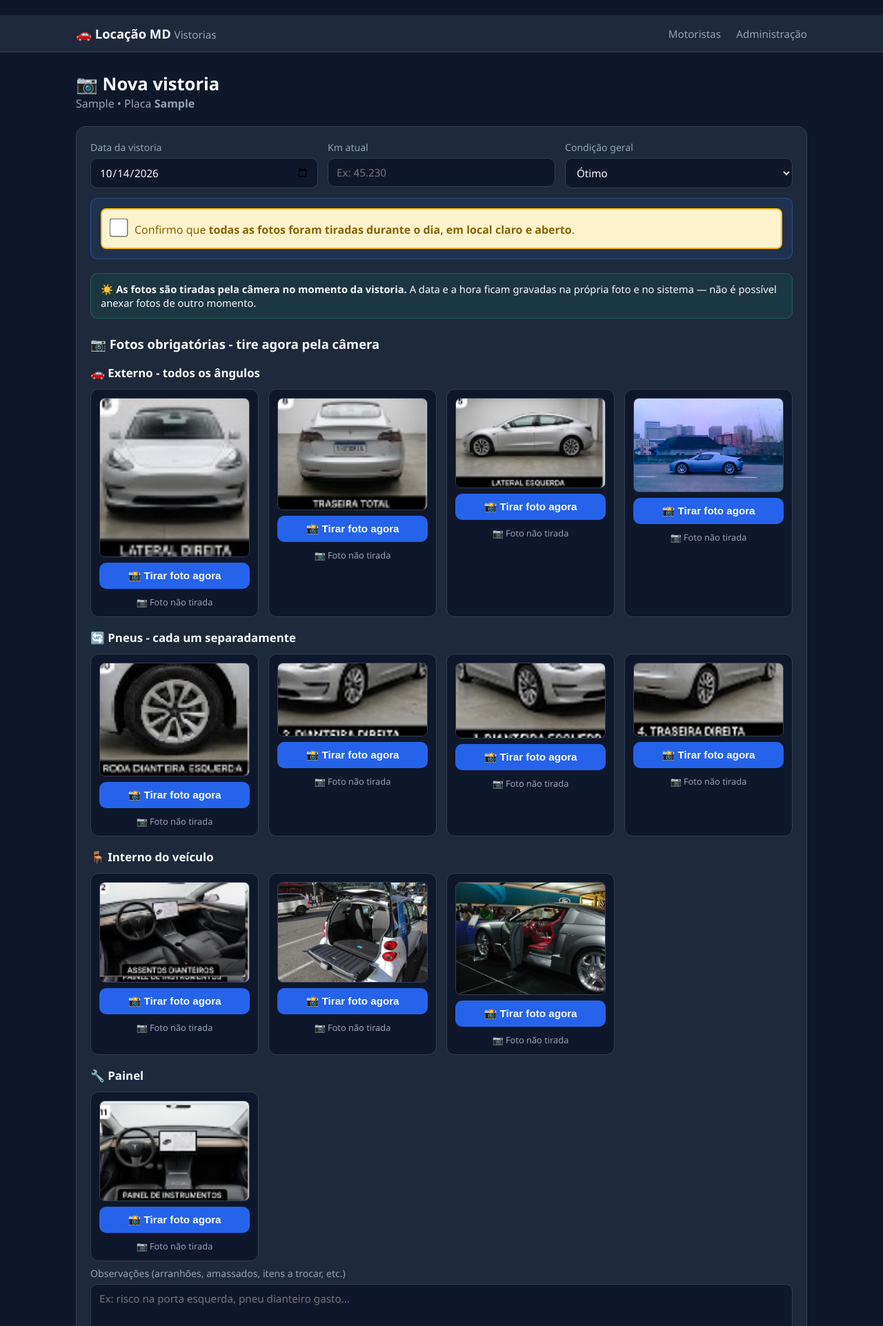
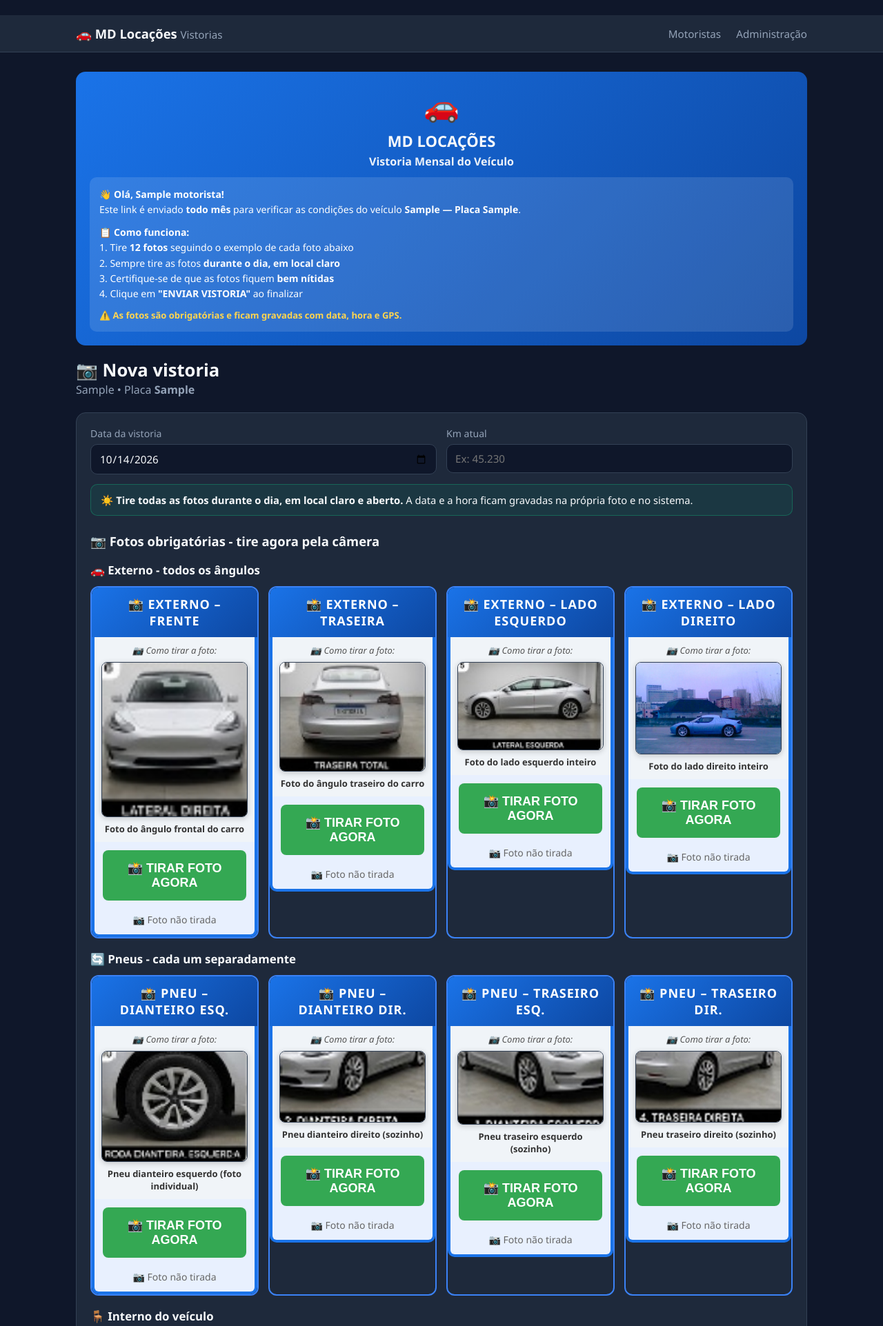
Before and after one commit to NETHOMIRANDA/LocacaoMD, a Flask app: page /vistoria/nova/1 in a window 1280 px wide. Shown: the top 1923 px of the page at 69% size. Run offline with Flask 3, Linux system fonts and the light colour scheme; tables that the repository leaves empty hold one stand-in row (values such as "Sample post").

Commit message:
MD Locacoes - App completo para deploy na nuvem

```diff
--- a/app.py
+++ b/app.py
@@ -19,6 +19,7 @@ import database as db
 
 app = Flask(__name__)
 app.secret_key = os.environ.get("LOCAOMD_CHAVE", "locaomd-secret-change-me")
+app.config['MAX_CONTENT_LENGTH'] = 200 * 1024 * 1024  # 200 MB (12 fotos em base64)
 
 BASE_DIR = os.path.dirname(os.path.abspath(__file__))
 FOTOS_DIR = os.path.join(BASE_DIR, "fotos")
@@ -289,12 +290,7 @@ def salvar_vistoria(motorista_id):
 
     km = request.form.get("km_atual", "").strip()
     cond_geral = request.form.get("condicao_geral", "")
-    dia_claro = 1 if request.form.get("dia_claro") == "on" else 0
     observacao = request.form.get("observacao", "").strip()
-
-    if not dia_claro:
-        flash("É obrigatório confirmar que as fotos foram tiradas em local claro e durante o dia.", "erro")
-        return redirect(url_for("nova_vistoria", motorista_id=motorista_id))
 
     # coleta das fotos capturadas em tempo real pela câmera
     fotos_enviadas = {}
@@ -332,6 +328,7 @@ def salvar_vistoria(motorista_id):
             return redirect(url_for("nova_vistoria", motorista_id=motorista_id))
 
     # salva vistoria
+    dia_claro = 1  # sempre 1: fotos são tiradas ao vivo pela câmera
     conn = db.get_connection()
     cur = conn.cursor()
     cur.execute(
@@ -374,7 +371,16 @@ def salvar_vistoria(motorista_id):
 
     prox, dias, _ = db.proxima_vistoria(motorista_id)
     flash(f"Vistoria registrada! Próxima vistoria: {fmt(prox)} (em {db.DIAS_VISTORIA} dias).", "sucesso")
-    return redirect(url_for("painel_motorista", motorista_id=motorista_id))
+    return redirect(url_for("vistoria_sucesso", motorista_id=motorista_id))
+
+
+@app.route("/vistoria/sucesso/<int:motorista_id>", methods=["GET"])
+def vistoria_sucesso(motorista_id):
+    m = db.motorista_por_id(motorista_id)
+    if not m:
+        abort(404)
+    hoje = request.args.get("data") or datetime.date.today().isoformat()
+    return render_template("sucesso.html", motorista=m, hoje=hoje)
 
 
 # ----------------------------------------------------------------------
--- a/requirements.txt
+++ b/requirements.txt
@@ -1,3 +1,4 @@
 flask>=3.0
-pillow>=10.0
-openai>=1.0
+pillow
+gunicorn
+supabase
--- a/static/style.css
+++ b/static/style.css
@@ -189,20 +189,20 @@ body {
 }
 
 .foto-campo {
-  background: var(--bg);
-  border: 1px solid var(--borda);
+  background: var(--card);
+  border: 2px solid var(--accent);
   border-radius: 12px;
-  padding: 12px;
+  overflow: hidden;
   text-align: center;
 }
 .foto-campo .exemplo {
   width: 100%;
+  max-width: 350px;
   border-radius: 8px;
   border: 1px solid var(--borda);
-  margin-bottom: 8px;
 }
-.foto-campo-rotulo { font-weight: 700; font-size: .92rem; margin-bottom: 4px; }
-.foto-campo small { display: block; color: var(--muted); font-size: .78rem; margin-bottom: 10px; }
+.foto-campo-rotulo { font-weight: 800; font-size: 1.1rem; margin-bottom: 4px; text-transform: uppercase; }
+.foto-campo small { display: block; color: var(--muted); font-size: .85rem; margin-bottom: 10px; }
 .botao-camera {
   width: 100%;
   background: var(--accent-2);
--- a/templates/base.html
+++ b/templates/base.html
@@ -2,8 +2,14 @@
 <html lang="pt-BR">
 <head>
 <meta charset="UTF-8">
-<meta name="viewport" content="width=device-width, initial-scale=1.0">
-<title>Locação MD - Vistorias {% block titulo %}{% endblock %}</title>
+<meta name="viewport" content="width=device-width, initial-scale=1.0, maximum-scale=1.0, user-scalable=no">
+<meta name="mobile-web-app-capable" content="yes">
+<meta name="apple-mobile-web-app-capable" content="yes">
+<meta name="apple-mobile-web-app-status-bar-style" content="black-translucent">
+<meta name="apple-mobile-web-app-title" content="MD Locações">
+<meta name="theme-color" content="#0F172A">
+<link rel="manifest" href="{{ url_for('static', filename='manifest.json') }}">
+<title>MD Locações - Vistorias {% block titulo %}{% endblock %}</title>
 <link rel="preconnect" href="https://fonts.googleapis.com">
 <link href="https://fonts.googleapis.com/css2?family=Inter:wght@400;500;600;700;800&display=swap" rel="stylesheet">
 <link rel="stylesheet" href="{{ url_for('static', filename='style.css') }}">
@@ -12,7 +18,7 @@
 <body>
 <header class="topo">
   <div class="topo-inner">
-    <a class="logo" href="{{ url_for('index') }}">🚗 <b>Locação MD</b> <span>Vistorias</span></a>
+    <a class="logo" href="{{ url_for('index') }}">🚗 <b>MD Locações</b> <span>Vistorias</span></a>
     <nav>
       {% if session.admin %}
         <a href="{{ url_for('admin_dashboard') }}">⚙️ Painel Admin</a>
--- a/templates/index.html
+++ b/templates/index.html
@@ -3,8 +3,10 @@
 
 {% block conteudo %}
 <section class="hero">
-  <h1>🚗 Controle de Vistorias</h1>
-  <p>Selecione seu nome para ver a condição do seu veículo e fazer a vistoria mensal com fotos.</p>
+  <div style="font-size: 52px; margin-bottom: 10px;">🚗</div>
+  <h1>MD LOCAÇÕES</h1>
+  <p style="font-size: 15px; margin-top: 8px; opacity: 0.9;">Sistema de Controle de Vistorias de Veículos</p>
+  <p style="font-size: 14px; margin-top: 12px; color: #94A3B8;">Selecione seu nome para ver a condição do seu veículo e fazer a vistoria mensal com fotos.</p>
 </section>
 
 <div class="grade">
--- a/templates/nova_vistoria.html
+++ b/templates/nova_vistoria.html
@@ -3,11 +3,20 @@
 
 {% macro campo_camera(chave, rotulo, dica, placa, src_exemplo) %}
 <div class="foto-campo">
-  <img class="exemplo" src="{{ src_exemplo }}" alt="Como tirar: {{ rotulo }}" id="exemplo-{{ chave }}">
-  <button type="button" class="botao botao-camera" onclick="abrirCameraDoSistema('{{ chave }}')">📸 Tirar foto agora</button>
-  <input type="file" id="arquivo-{{ chave }}" accept="image/*" capture="environment" hidden>
-  <img class="preview" id="preview-{{ chave }}" alt="Prévia da foto">
-  <div class="foto-status" id="status-{{ chave }}">📷 Foto não tirada</div>
+  <div class="foto-campo-destaque" style="background: linear-gradient(135deg, #1a73e8, #0d47a1); color: white; padding: 12px 15px; border-radius: 10px 10px 0 0; text-align: center; font-size: 18px; font-weight: 800; text-transform: uppercase; letter-spacing: 1px; margin-bottom: 0;">
+    📸 {{ rotulo }}
+  </div>
+  <div style="background: #f0f4f8; padding: 10px; border-left: 4px solid #1a73e8; border-right: 4px solid #1a73e8;">
+    <div style="text-align: center; margin-bottom: 8px; font-size: 13px; color: #555; font-style: italic;">📷 Como tirar a foto:</div>
+    <img class="exemplo" src="{{ src_exemplo }}" alt="Como tirar: {{ rotulo }}" id="exemplo-{{ chave }}" style="width: 100%; max-width: 350px; border-radius: 8px; box-shadow: 0 2px 8px rgba(0,0,0,0.2); display: block; margin: 0 auto;">
+    <div style="text-align: center; margin-top: 8px; font-size: 13px; color: #333; font-weight: 600;">{{ dica }}</div>
+  </div>
+  <div style="background: #e8f0fe; padding: 12px; border: 4px solid #1a73e8; border-top: none; border-radius: 0 0 10px 10px;">
+    <button type="button" class="botao botao-camera" onclick="abrirCameraDoSistema('{{ chave }}')" style="width: 100%; font-size: 18px; padding: 15px; background: #34a853; color: white; border: none; border-radius: 8px; font-weight: 700; cursor: pointer;">📸 TIRAR FOTO AGORA</button>
+    <input type="file" id="arquivo-{{ chave }}" accept="image/*" capture="environment" hidden>
+    <img class="preview" id="preview-{{ chave }}" alt="Prévia da foto" style="width: 100%; max-width: 350px; margin-top: 10px; border-radius: 8px; display: none;">
+    <div class="foto-status" id="status-{{ chave }}" style="text-align: center; margin-top: 8px; font-size: 14px; color: #666;">📷 Foto não tirada</div>
+  </div>
   <input type="hidden" name="foto_b64_{{ chave }}" id="foto_b64_{{ chave }}">
   <input type="hidden" name="captura_{{ chave }}" id="captura_{{ chave }}">
   <input type="hidden" name="gps_{{ chave }}" id="gps_{{ chave }}">
@@ -16,6 +25,32 @@
 
 {% block conteudo %}
 <section class="formulario-vistoria">
+  <!-- Boas-vindas MD Locações -->
+  <div class="cartao" style="background: linear-gradient(135deg, #1a73e8, #0d47a1); border: none; padding: 20px; margin-bottom: 18px;">
+    <div style="text-align: center;">
+      <div style="font-size: 42px; margin-bottom: 8px;">🚗</div>
+      <h1 style="font-size: 22px; font-weight: 800; margin-bottom: 4px;">MD LOCAÇÕES</h1>
+      <p style="font-size: 16px; font-weight: 600; opacity: 0.95; margin-bottom: 12px;">Vistoria Mensal do Veículo</p>
+    </div>
+    <div style="background: rgba(255,255,255,0.12); border-radius: 10px; padding: 14px; margin-top: 8px;">
+      <p style="font-size: 14px; line-height: 1.6; color: white; margin-bottom: 10px;">
+        👋 <b>Olá, {{ motorista.nome }}!</b><br>
+        Este link é enviado <b>todo mês</b> para verificar as condições do veículo
+        <b>{{ motorista.veiculo }} — Placa {{ motorista.placa }}</b>.
+      </p>
+      <p style="font-size: 14px; line-height: 1.6; color: white; margin-bottom: 10px;">
+        📋 <b>Como funciona:</b><br>
+        1. Tire <b>12 fotos</b> seguindo o exemplo de cada foto abaixo<br>
+        2. Sempre tire as fotos <b>durante o dia, em local claro</b><br>
+        3. Certifique-se de que as fotos fiquem <b>bem nítidas</b><br>
+        4. Clique em <b>"ENVIAR VISTORIA"</b> ao finalizar
+      </p>
+      <p style="font-size: 13px; line-height: 1.5; color: #ffd54f; font-weight: 600;">
+        ⚠️ As fotos são obrigatórias e ficam gravadas com data, hora e GPS.
+      </p>
+    </div>
+  </div>
+
   <div class="cabecalho">
     <h1>📷 Nova vistoria</h1>
     <p class="sub">{{ motorista.veiculo }} &bull; Placa <b>{{ motorista.placa }}</b></p>
@@ -31,25 +66,11 @@
         <span>Km atual</span>
         <input type="text" name="km_atual" placeholder="Ex: 45.230" inputmode="numeric">
       </label>
-      <label class="campo">
-        <span>Condição geral</span>
-        <select name="condicao_geral">
-          {% for op in opcoes %}<option>{{ op }}</option>{% endfor %}
-        </select>
-      </label>
-    </div>
-
-    <div class="aviso-luz">
-      <label class="check" style="background: #fff3cd; padding: 15px; border-radius: 8px; display: block; cursor: pointer; border: 2px solid #ffc107;">
-        <input type="checkbox" name="dia_claro" id="dia_claro" style="transform: scale(1.5); margin-right: 10px;">
-        <span style="font-size: 16px; color: #856404;">Confirmo que <b>todas as fotos foram tiradas durante o dia, em local claro e aberto</b>.</span>
-      </label>
     </div>
 
     <div class="aviso-tempo">
-      ☀️ <b>As fotos são tiradas pela câmera no momento da vistoria.</b>
-      A data e a hora ficam gravadas na própria foto e no sistema —
-      não é possível anexar fotos de outro momento.
+      ☀️ <b>Tire todas as fotos durante o dia, em local claro e aberto.</b>
+      A data e a hora ficam gravadas na própria foto e no sistema.
     </div>
 
     <h2 class="secao">📷 Fotos obrigatórias - tire agora pela câmera</h2>
@@ -89,10 +110,21 @@
 
     <div class="acoes">
       <a href="{{ url_for('painel_motorista', motorista_id=motorista.id) }}" class="botao botao-secundario">← Voltar</a>
-      <button type="submit" class="botao botao-principal botao-grande">✅ Enviar vistoria</button>
+      <button type="submit" class="botao botao-principal botao-grande" style="background: #34a853; font-size: 20px; padding: 18px 40px; font-weight: 800;">✅ ENVIAR VISTORIA</button>
     </div>
   </form>
 </section>
+
+<!-- Overlay de enviando -->
+<div id="overlay-enviando" style="display: none; position: fixed; top: 0; left: 0; width: 100%; height: 100%; background: rgba(0,0,0,0.85); z-index: 9999; justify-content: center; align-items: center; flex-direction: column;">
+  <div style="text-align: center; color: white; padding: 20px;">
+    <div style="font-size: 60px; margin-bottom: 20px;">📤</div>
+    <h2 style="font-size: 22px; margin-bottom: 10px;">Enviando vistoria...</h2>
+    <p style="font-size: 16px; opacity: 0.8;">Aguarde, as fotos estão sendo enviadas.</p>
+    <div style="margin-top: 20px; border: 4px solid #333; border-top: 4px solid #34a853; border-radius: 50%; width: 50px; height: 50px; animation: girar 1s linear infinite; margin: 20px auto;"></div>
+    <style>@keyframes girar { to { transform: rotate(360deg); } }</style>
+  </div>
+</div>
 
 <!-- Modal da câmera -->
 <div class="modal" id="modal-camera">
@@ -172,13 +204,14 @@ function finalizarFoto(chave) {
   ctx.fillStyle = "#FFFFFF";
   ctx.fillText(marca, 10, canvas.height - 14);
 
-  const dataUrl = canvas.toDataURL("image/jpeg", 0.82);
+  const dataUrl = canvas.toDataURL("image/jpeg", 0.70);
   document.getElementById("foto_b64_" + chave).value = dataUrl;
   document.getElementById("captura_" + chave).value = agora.toISOString();
   document.getElementById("gps_" + chave).value = latAtual ? latAtual + "," + lonAtual : "";
 
   const prev = document.getElementById("preview-" + chave);
   prev.src = dataUrl;
+  prev.style.display = "block";
   prev.classList.add("tirada");
 
   const st = document.getElementById("status-" + chave);
@@ -219,7 +252,7 @@ function processarArquivoFoto(chave, arquivo) {
     const img = new Image();
     img.onload = function () {
       const canvas = document.getElementById("canvas-camera");
-      const escala = Math.min(1, 1600 / img.width);
+      const escala = Math.min(1, 1200 / img.width);
       canvas.width = Math.round(img.width * escala);
       canvas.height = Math.round(img.height * escala);
       const ctx = canvas.getContext("2d");
@@ -259,10 +292,12 @@ document.getElementById("form-vistoria").addEventListener("submit", function(e)
     alert("⚠️ Você ainda tem " + faltando + " foto(s) não tirada(s). Tire todas as fotos antes de enviar.");
     return;
   }
-  if (!document.querySelector("input[name='dia_claro']").checked) {
+  if (!confirm("✅ Confirmar envio?\n\nTire as fotos durante o dia, em local claro, para que fiquem bem nítidas.")) {
     e.preventDefault();
-    alert("⚠️ Confirme que as fotos foram tiradas durante o dia em local claro.");
+    return;
   }
+  /* Mostra tela de enviando */
+  document.getElementById("overlay-enviando").style.display = "flex";
 });
 </script>
 {% endblock %}
--- /dev/null
+++ b/wsgi.py
@@ -0,0 +1,6 @@
+import sys
+import os
+
+sys.path.insert(0, os.path.dirname(__file__))
+
+from app import app as application
```
Also changed, not shown: database.py (+28 -16 lines), templates/motorista.html (+23 -3 lines), templates/sucesso.html (added, +106 -0 lines), README.md, static/icon-192.png (added), static/icon-512.png (added), static/manifest.json (added), 6 other files.
